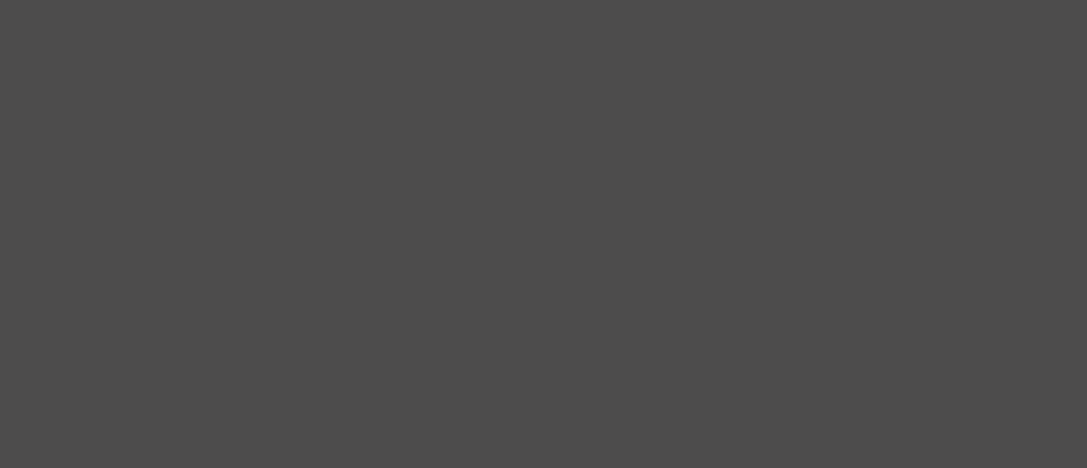
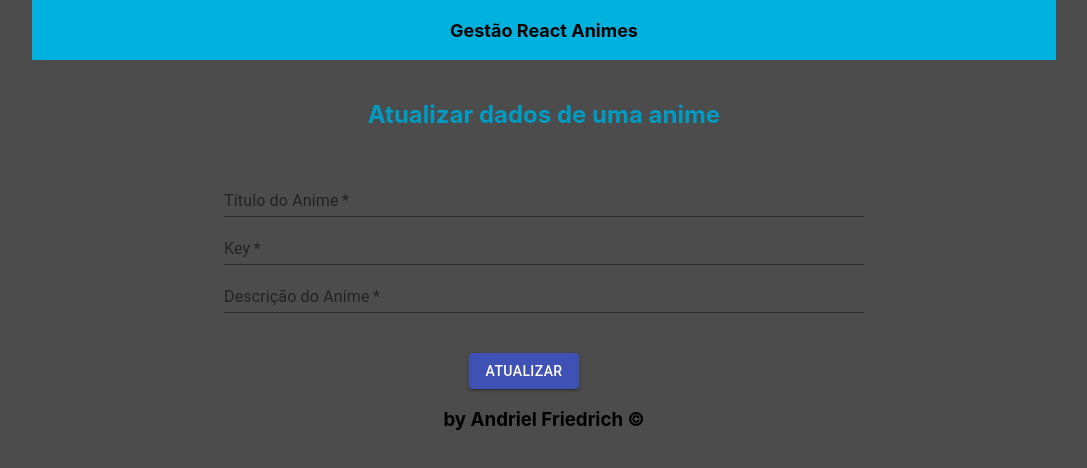
Before and after one commit to ANDRIEL123/front-reactanimes, a React (Create React App) app: page /update-animes/1 in a window 1280 px wide. Before the commit this address had no page. Shown: the top 468 px of the page, without its empty margins (96-1183 px from the left). Built offline with nearby package versions, Linux system fonts and the light colour scheme; no server answers.

Commit message:
Incluindo um component update para atualizar as informações dos animes separadamente da página principal

```diff
--- a/src/pages/menu.js
+++ b/src/pages/menu.js
@@ -2,34 +2,20 @@ import React, { Component } from 'react'
 import api from '../services/api'
 import TextField from '@material-ui/core/TextField'
 import Button from '@material-ui/core/Button'
-import Modal from 'react-modal'
+import Update from './updateAnime'
 import Header from './header'
 import './menu.css'
 
-const customStyleModal = {
-    content: {
-        "display": "block",
-        "background": "rgb(77, 76, 76)",
-        "border": "solid rgb(35, 97, 155) 5px",
-    }
-}
-
-Modal.setAppElement("#root")
-
-/*
-const viewLocalStorage = () => {
-    console.log(sessionStorage.getItem('user'))
-    console.log(sessionStorage.getItem('password'))
-}
-*/
 
 export default class Menu extends Component {
     state = {
         animes: [],
         animesAux: [],
+        idanime: null,
         search: '',
         title: '',
         description: '',
+        key: '',
         modalIsOpen: false
     }
 
@@ -53,7 +39,6 @@ export default class Menu extends Component {
 
     changeHandler = e => {
         this.setState({ [e.target.name]: e.target.value })
-        console.log(e.target.value)
     }
 
     handleSubmit = e => {
@@ -81,28 +66,12 @@ export default class Menu extends Component {
             })
     }
 
-    updateAnime = (anime, index) => {
-        const { title, description, animesAux } = this.state
-        if (title !== '' && description !== '') {
-            api.patch(`/animes/${anime.id_anime}`, {
-                title: title,
-                description: description
-            })
-            animesAux[index].title = title
-            animesAux[index].description = description
-            this.setState({ animesAux: animesAux })
-            alert('Anime atualizado!')
-            this.setState({ modalIsOpen: false })
-
-        }
-    }
-
     gerirRotas = (rota) => {
         window.location.href = this.pegaUrlAtual() + rota
     }
 
     render() {
-        const { animes, animesAux, search, title, description, modalIsOpen } = this.state
+        const { animes, animesAux, search, title, description, modalIsOpen, key } = this.state
         return (
 
             <div className="main-menu">
@@ -127,41 +96,20 @@ export default class Menu extends Component {
                     <h2>Listagem dos Animes</h2>
 
                     {animesAux.map((anime, index) => (
-                        <div className="list-animes" key={anime}>
+                        <div className="list-animes" key={anime._key}>
+
                             <h3>{anime.title}</h3>
                             <p>{anime.description}</p>
                             <div className="buttons">
-                                <Button variant="contained" className="btn-edit" type="submit" color="primary"
-                                    onClick={() => this.setState({ modalIsOpen: true, title: anime.title, description: anime.description })}
-                                >Editar</Button>
-                                {/*  Modal de atualização de animes usando react-modal */}
-                                <Modal
-                                    isOpen={modalIsOpen}
-                                    style={customStyleModal}
-                                    contentLabel={"Atualiza anime"}
-                                >
-                                    <center>
-                                        <form onSubmit={this.handleSubmit}>
-                                            <h2 style={{ color: "rgb(0, 155, 194)" }}>Atualizar dados de uma anime</h2><br></br>
+                                <Button
+                                    variant="contained"
+                                    className="btn-edit"
+                                    type="submit"
+                                    color="primary"
+                                    onClick={() => this.gerirRotas(`/update-animes/${anime.id_anime}`)}> Editar</Button>
 
-                                            <TextField style={{ width: "80vmin" }} label="Título do Anime" type="text" name="title"
-                                                value={title} onChange={this.changeHandler} required />
-                                            <br></br>
-                                            <TextField style={{ width: "80vmin" }} label="Descrição do Anime" type="text" name="description"
-                                                value={description} onChange={this.changeHandler} required />
-                                            <br></br><br></br><br></br>
-
-                                            <Button style={{ marginRight: "5vmin" }} type="submit" variant="contained" className="btn-atualiza" color="primary"
-                                                onClick={() => this.updateAnime(anime, index)}
-                                            >Atualizar</Button>
-                                            <Button style={{ marginLeft: "5vmin" }} variant="contained" className="btn-cancel" color="primary"
-                                                onClick={() => this.setState({ modalIsOpen: false })}
-                                            >Cancelar</Button>
-                                        </form>
-                                    </center>
-                                </Modal>
                                 {/* Gestão dos episodios */}
-                                <Button
+                                < Button
                                     variant="contained"
                                     className="btn-gerir"
                                     color="primary"
--- /dev/null
+++ b/src/pages/updateAnime.js
@@ -0,0 +1,95 @@
+import React, { useState, useEffect } from 'react'
+import TextField from '@material-ui/core/TextField'
+import Button from '@material-ui/core/Button'
+import { useParams } from 'react-router-dom'
+import Input from '@material-ui/core/Input';
+import api from '../services/api'
+import Header from './header'
+import './inclusao.css'
+
+const updateAnime = async (id_anime, description, title, key) => {
+
+
+    const response = await api.patch(
+        `/animes/${id_anime}`,
+        {
+            descriptionAnime: description,
+            titleAnime: title,
+            keyAnime: key
+        }
+    )
+    console.log(response)
+}
+
+const loadAnime = async (id_anime) => {
+    const response = await api.get(`/animes/${id_anime}`)
+    return response.data.response
+}
+
+function Update() {
+    let { id_anime } = useParams()
+    let [title, setTitle] = useState('')
+    let [description, setDescription] = useState('')
+    let [key, setKey] = useState('')
+
+    useEffect(() => {
+        const anime = loadAnime(id_anime)
+        console.log(anime)
+
+    }, [])
+
+
+    return (
+        <div>
+            <Header />
+            <div className="update-anime">
+
+                <h2 style={{ color: "rgb(0, 155, 194)" }}>Atualizar dados de uma anime</h2><br></br>
+
+                <TextField
+                    style={{ width: "80vmin" }}
+                    label="Título do Anime"
+                    type="text"
+                    name="title"
+                    value={title}
+                    onChange={e => setTitle(e.target.value)}
+                    required />
+                <br></br>
+                <TextField
+                    style={{ width: "80vmin" }}
+                    label="Key"
+                    type="text"
+                    name="key"
+                    value={key}
+                    onChange={e => setKey(e.target.value)}
+                    required />
+                <br></br>
+                <TextField
+                    style={{ width: "80vmin" }}
+                    label="Descrição do Anime"
+                    type="text"
+                    name="description"
+                    value={description}
+                    onChange={e => setDescription(e.target.value)}
+                    required />
+                <br></br><br></br><br></br>
+
+                <Button
+                    style={{ marginRight: "5vmin" }}
+                    type="submit"
+                    variant="contained"
+                    className="btn-atualiza"
+                    color="primary"
+                    onClick={() => updateAnime(id_anime, description, title, key)}
+                >Atualizar</Button>
+            </div>
+            <div>
+                <h3> by Andriel Friedrich © </h3>
+            </div>
+        </div>
+
+    )
+}
+
+
+export default Update
--- a/src/routes.js
+++ b/src/routes.js
@@ -4,6 +4,7 @@ import Menu from './pages/menu'
 import Autentifica from './erroAutentification'
 import Inclusao from './pages/inclusao'
 import Header from './pages/header'
+import Update from './pages/updateAnime'
 import GestaoEpisodios from './pages/gestaoEpisodios'
 
 import {
@@ -27,6 +28,7 @@ export default function mainRoutes() {
                 <Route path="/dashboard" element={autentificaRota()} />
                 <Route path="/incluir-anime" element={< Inclusao />} />
                 <Route path="/gerir-episodios" element={<GestaoEpisodios />} />
+                <Route path="/update-animes/:id_anime" element={<Update />} />
             </Routes>
         </div>
     )
```
